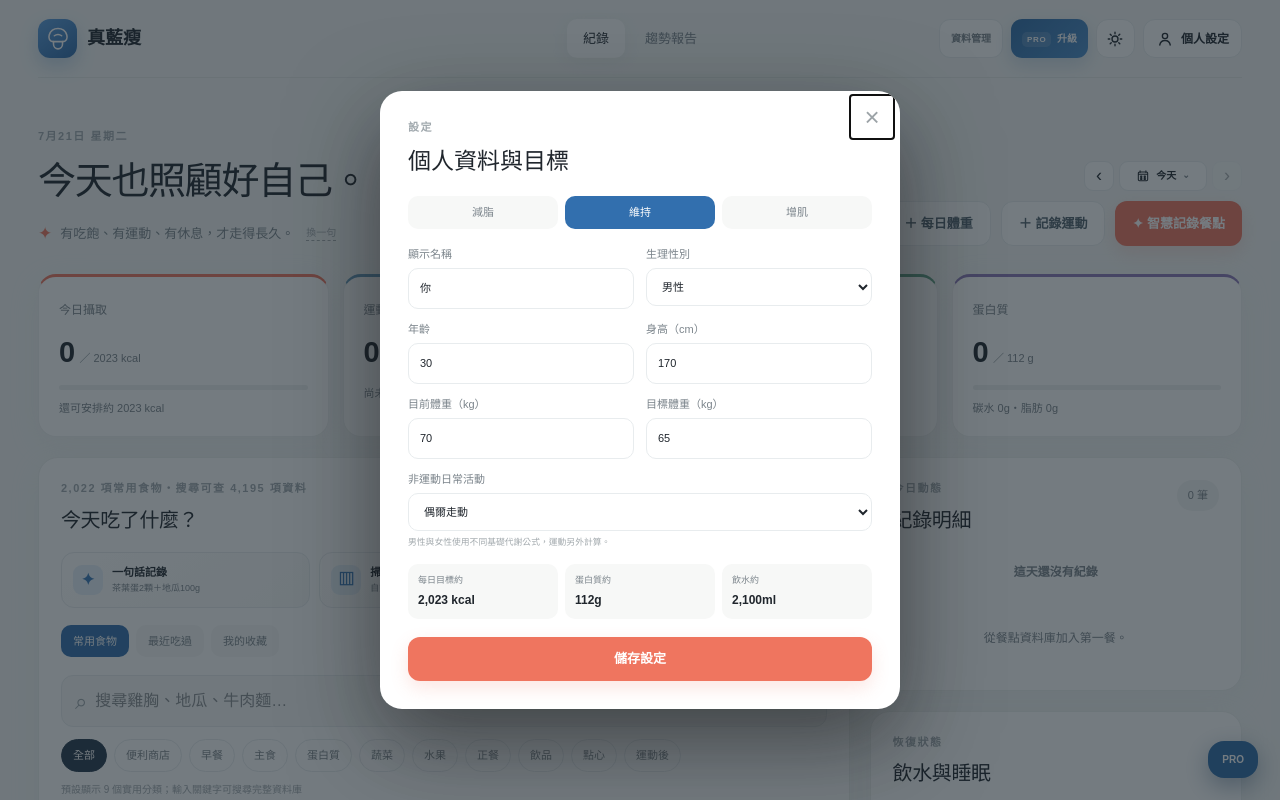
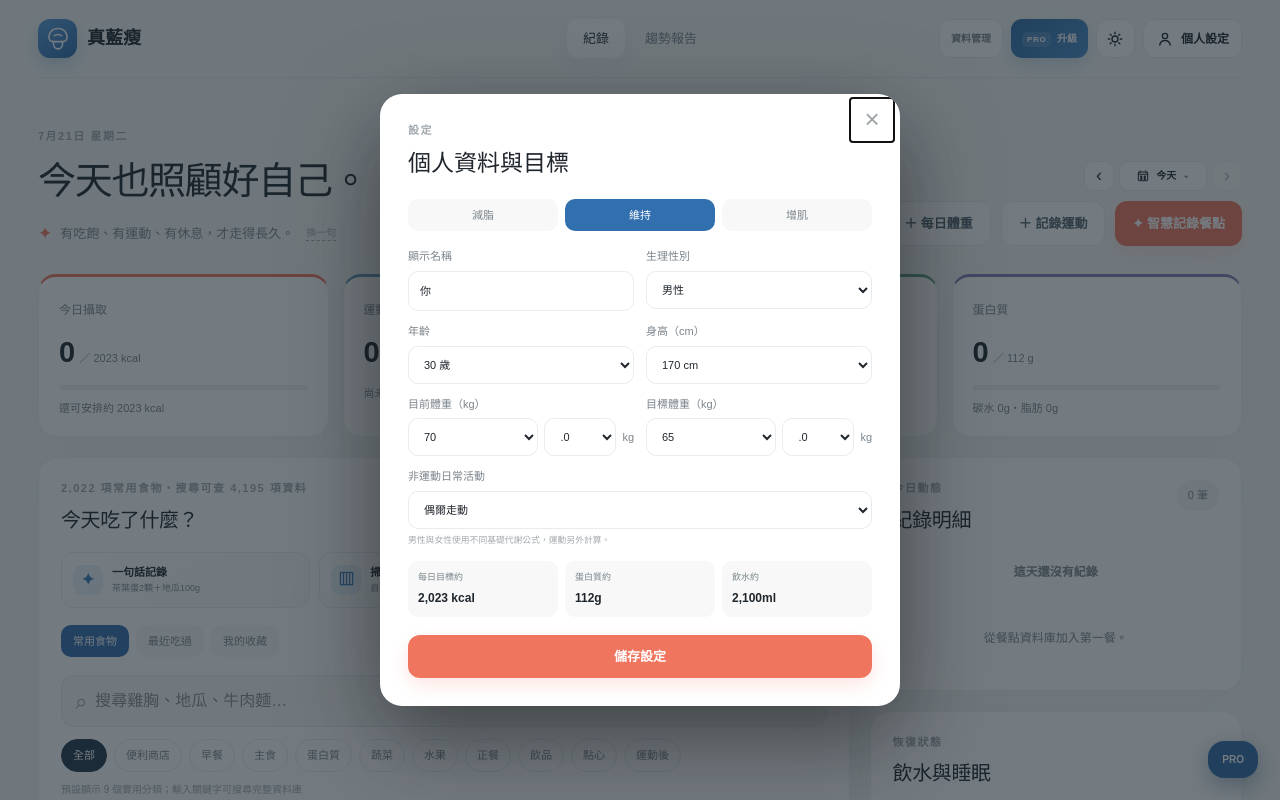
Before and after one commit to BlueWJZ/zhenlanshou, a Next.js app: page / in a window 1280 px wide. Shown: the top 800 px of the page. Built offline with nearby package versions, Linux system fonts and the light colour scheme.

Commit message:
改善手機版個人資料與目標操作

```diff
--- a/app/page.tsx
+++ b/app/page.tsx
@@ -22,6 +22,14 @@ import {
   getDefaultFoodSelection,
   matchesFoodFilter,
 } from "./food-browser";
+import {
+  composeProfileWeight,
+  PROFILE_AGE_OPTIONS,
+  PROFILE_HEIGHT_OPTIONS,
+  PROFILE_WEIGHT_TENTH_OPTIONS,
+  PROFILE_WEIGHT_WHOLE_OPTIONS,
+  splitProfileWeight,
+} from "./profile-controls";
 import {
   foodFromOpenFoodFacts,
   getFoodSourceMeta,
@@ -1737,10 +1745,12 @@ function Modal({
   title,
   onClose,
   children,
+  className = "",
 }: {
   title: string;
   onClose: () => void;
   children: React.ReactNode;
+  className?: string;
 }) {
   const titleId = useId();
   useEffect(() => {
@@ -1763,7 +1773,7 @@ function Modal({
       }}
     >
       <section
-        className="modal"
+        className={`modal ${className}`.trim()}
         role="dialog"
         aria-modal="true"
         aria-labelledby={titleId}
@@ -2350,6 +2360,20 @@ function ProfileModal({
     (draft.goalMode === "cut" && draft.target >= draft.weight) ||
     (draft.goalMode === "gain" && draft.target <= draft.weight);
   const risky = draft.age < 18 || (bmi < 18.5 && draft.goalMode === "cut");
+  const setWeightPart = (
+    field: "weight" | "target",
+    part: "whole" | "tenth",
+    value: number,
+  ) => {
+    const current = splitProfileWeight(draft[field]);
+    const next = composeProfileWeight(
+      part === "whole" ? value : current.whole,
+      part === "tenth" ? value : current.tenth,
+    );
+    setDraft({ ...draft, [field]: next });
+  };
+  const weightParts = splitProfileWeight(draft.weight);
+  const targetParts = splitProfileWeight(draft.target);
   const valid =
     draft.name.trim() &&
     draft.age >= 18 &&
@@ -2361,7 +2385,11 @@ function ProfileModal({
     draft.target >= 20 &&
     draft.target <= 400;
   return (
-    <Modal title="個人資料與目標" onClose={onClose}>
+    <Modal
+      title="個人資料與目標"
+      onClose={onClose}
+      className="profile-modal"
+    >
       <div className="goal-selector">
         {(["cut", "maintain", "gain"] as GoalMode[]).map((m) => (
           <button
@@ -2373,6 +2401,19 @@ function ProfileModal({
           </button>
         ))}
       </div>
+      <label className="mobile-goal-field">
+        目標方向
+        <select
+          value={draft.goalMode}
+          onChange={(event) =>
+            setDraft({ ...draft, goalMode: event.target.value as GoalMode })
+          }
+        >
+          <option value="cut">減脂</option>
+          <option value="maintain">維持</option>
+          <option value="gain">增肌</option>
+        </select>
+      </label>
       <div className="form-grid">
         <label>
           顯示名稱
@@ -2395,53 +2436,97 @@ function ProfileModal({
         </label>
         <label>
           年齡
-          <input
-            type="number"
-            min="18"
-            max="100"
+          <select
             value={draft.age}
             onChange={(e) =>
               setDraft({ ...draft, age: Number(e.target.value) })
             }
-          />
+          >
+            {PROFILE_AGE_OPTIONS.map((age) => (
+              <option value={age} key={age}>
+                {age} 歲
+              </option>
+            ))}
+          </select>
         </label>
         <label>
           身高（cm）
-          <input
-            type="number"
-            min="120"
-            max="230"
+          <select
             value={draft.height}
             onChange={(e) =>
               setDraft({ ...draft, height: Number(e.target.value) })
             }
-          />
+          >
+            {PROFILE_HEIGHT_OPTIONS.map((height) => (
+              <option value={height} key={height}>
+                {height} cm
+              </option>
+            ))}
+          </select>
         </label>
         <label>
           目前體重（kg）
-          <input
-            type="number"
-            min="20"
-            max="400"
-            step=".1"
-            value={draft.weight}
-            onChange={(e) =>
-              setDraft({ ...draft, weight: Number(e.target.value) })
-            }
-          />
+          <span className="weight-select-row">
+            <select
+              aria-label="目前體重公斤"
+              value={weightParts.whole}
+              onChange={(event) =>
+                setWeightPart("weight", "whole", Number(event.target.value))
+              }
+            >
+              {PROFILE_WEIGHT_WHOLE_OPTIONS.map((weight) => (
+                <option value={weight} key={weight}>
+                  {weight}
+                </option>
+              ))}
+            </select>
+            <select
+              aria-label="目前體重小數"
+              value={weightParts.tenth}
+              onChange={(event) =>
+                setWeightPart("weight", "tenth", Number(event.target.value))
+              }
+            >
+              {PROFILE_WEIGHT_TENTH_OPTIONS.map((tenth) => (
+                <option value={tenth} key={tenth}>
+                  .{tenth}
+                </option>
+              ))}
+            </select>
+            <span>kg</span>
+          </span>
         </label>
         <label>
           目標體重（kg）
-          <input
-            type="number"
-            min="20"
-            max="400"
-            step=".1"
-            value={draft.target}
-            onChange={(e) =>
-              setDraft({ ...draft, target: Number(e.target.value) })
-            }
-          />
+          <span className="weight-select-row">
+            <select
+              aria-label="目標體重公斤"
+              value={targetParts.whole}
+              onChange={(event) =>
+                setWeightPart("target", "whole", Number(event.target.value))
+              }
+            >
+              {PROFILE_WEIGHT_WHOLE_OPTIONS.map((weight) => (
+                <option value={weight} key={weight}>
+                  {weight}
+                </option>
+              ))}
+            </select>
+            <select
+              aria-label="目標體重小數"
+              value={targetParts.tenth}
+              onChange={(event) =>
+                setWeightPart("target", "tenth", Number(event.target.value))
+              }
+            >
+              {PROFILE_WEIGHT_TENTH_OPTIONS.map((tenth) => (
+                <option value={tenth} key={tenth}>
+                  .{tenth}
+                </option>
+              ))}
+            </select>
+            <span>kg</span>
+          </span>
         </label>
         <label className="span-2">
           非運動日常活動
```
